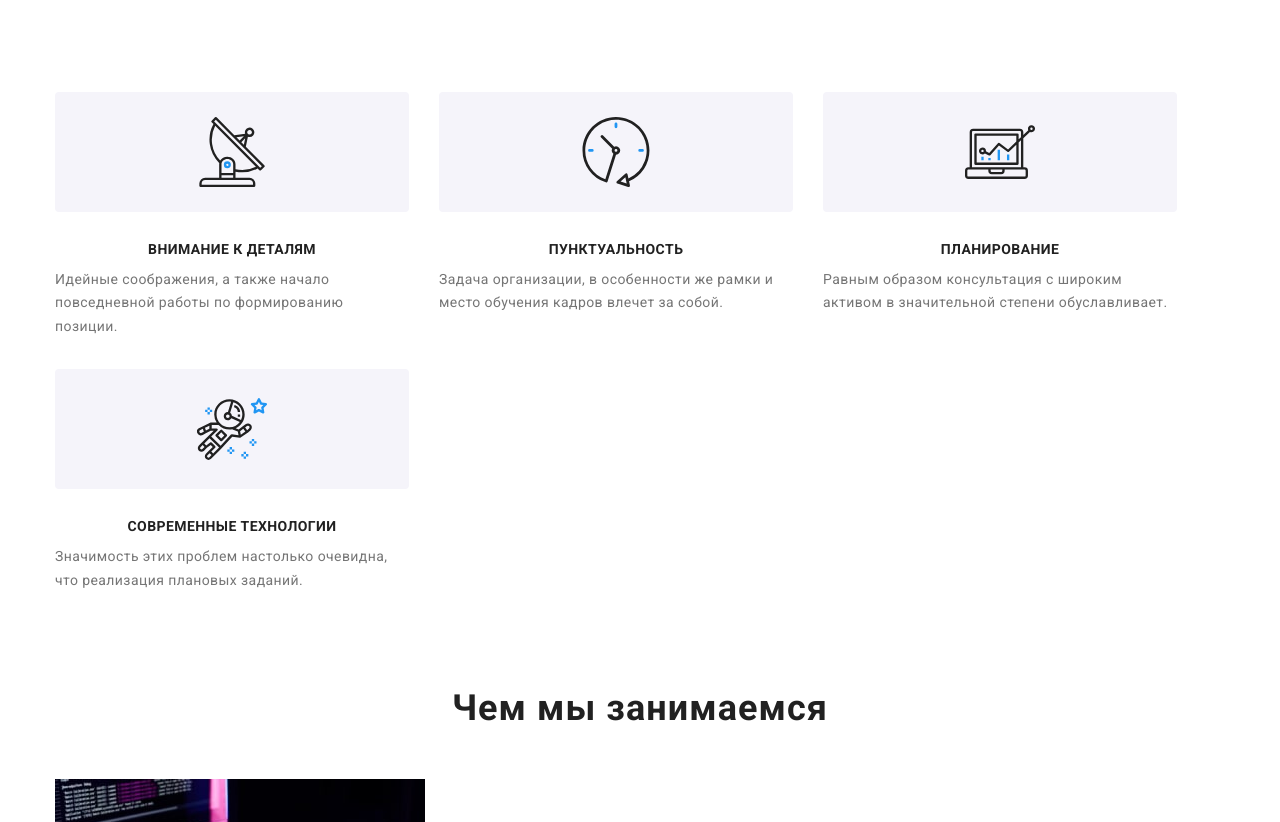
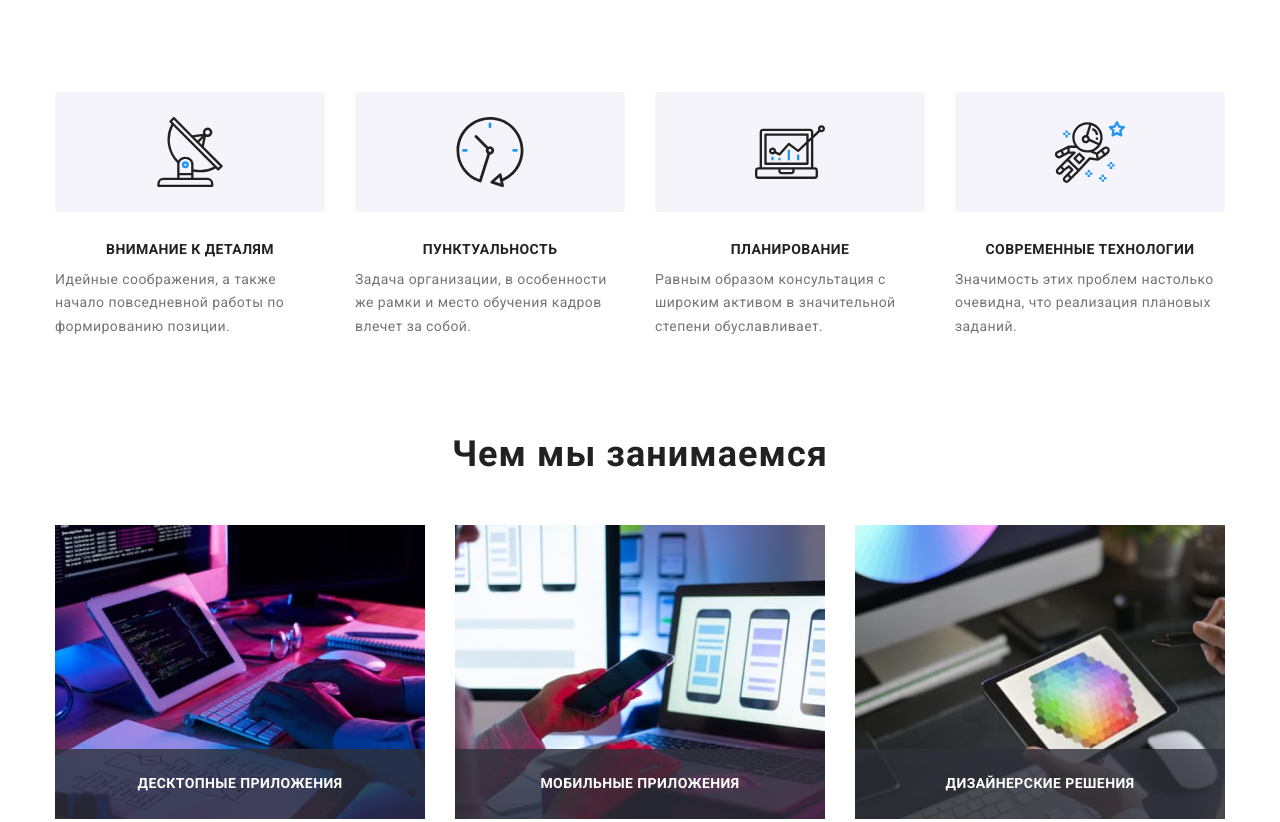
Before and after one commit to MENS1K/goit-markup-hw-08, a plain HTML site: page index.html in a window 1280 px wide. Shown: the part 913-1735 px from the top of the page. Drawn offline with nearby package versions, Linux system fonts and the light colour scheme.

Commit message:
Правки

```diff
--- a/sass/layout/_benefits.scss
+++ b/sass/layout/_benefits.scss
@@ -14,6 +14,13 @@
   display: flex;
   flex-wrap: wrap;
   gap: 30px;
+  @include mobile {
+  }
+  @include tablet {
+  }
+  @include desktop {
+    flex-wrap: nowrap;
+  }
 }
 .benefits__item {
   width: 100%;
--- a/sass/layout/_clients.scss
+++ b/sass/layout/_clients.scss
@@ -28,6 +28,7 @@
   @include tablet {
   }
   @include desktop {
+    flex-wrap: nowrap;
   }
 }
 .client__item {
@@ -42,6 +43,7 @@
     width: 226px;
   }
   @include desktop {
+    width: 170px;
   }
   // &:not(:last-child) {
   //   margin-right: 30px;
--- a/sass/layout/_footer.scss
+++ b/sass/layout/_footer.scss
@@ -4,6 +4,7 @@
   @include tablet {
     display: flex;
     flex-wrap: wrap;
+    justify-content: space-between;
   }
   @include desktop {
     flex-wrap: nowrap;
@@ -19,10 +20,10 @@
   }
   @include tablet {
     margin-bottom: 60px;
-
   }
   @include desktop {
     margin-bottom: 0;
+  }
 }
 
 .footer__logo {
@@ -147,6 +148,13 @@
 
   color: var(--second-title-color);
   margin-bottom: 20px;
+  @include mobile {
+  }
+  @include tablet {
+  }
+  @include desktop {
+    text-align: left;
+  }
 }
 .form__input {
   width: 100%;
--- a/sass/layout/_portfolio.scss
+++ b/sass/layout/_portfolio.scss
@@ -86,7 +86,7 @@
 .portfolio__wrap-container {
   padding-top: 20px;
   padding-left: var(--padding-portfolio);
-  padding-right: var(--padding-portfolio);
+  // padding-right: var(--padding-portfolio);
   padding-bottom: 17px;
   border: 1px solid #eeeeee;
 }
@@ -104,15 +104,12 @@
     transform: translateY(0%);
   }
   @include mobile {
-    width: 450px;
   }
   @include tablet {
-    width: 354px;
     width: calc((100% - 30px) / 2);
   }
   @include desktop {
-    width: 370px;
-    width: calc((100% - 30px) / 3);
+    width: calc((100% - 60px) / 3);
   }
 }
 
--- a/sass/layout/_work.scss
+++ b/sass/layout/_work.scss
@@ -20,7 +20,8 @@
   padding-bottom: 50px;
 }
 .work__list {
-  // display: flex;
+  display: flex;
+  gap: 30px;
 }
 .work__item {
   position: relative;
```
Also changed, not shown: css/main.css, css/main.min.css, 2 other files.
